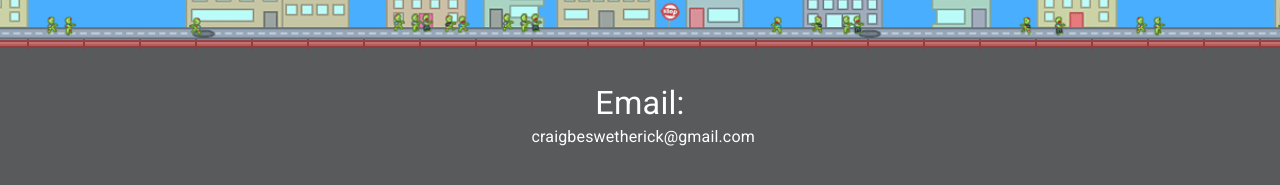
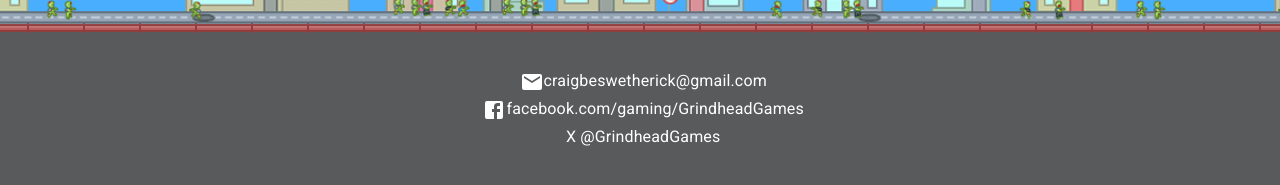
Before and after one commit to Grindhead/Portfolio, a React (Create React App) app: page / in a window 1280 px wide. Shown: the part 609-794 px from the top of the page. Built offline with nearby package versions, Linux system fonts and the light colour scheme; no server answers; the database is empty.

Commit message:
footer social links

```diff
--- a/src/App/Components/Footer/Footer.css
+++ b/src/App/Components/Footer/Footer.css
@@ -23,3 +23,7 @@ footer {
   padding: 5vh;
   background-color: #585a5c;
 }
+
+.icon {
+  vertical-align: middle;
+}
--- a/src/App/Components/Footer/Footer.tsx
+++ b/src/App/Components/Footer/Footer.tsx
@@ -1,6 +1,8 @@
 import "./Footer.css";
 import { Link } from "react-router-dom";
 import { Typography, Box } from "@mui/material";
+import EmailIcon from "@mui/icons-material/Email";
+import FacebookIcon from "@mui/icons-material/Facebook";
 
 export default function Footer() {
   return (
@@ -9,10 +11,21 @@ export default function Footer() {
         <div className="houses" />
         <div className="bars" />
         <div className="footer-content">
-          <Typography variant="h4">Email: </Typography>
           <Typography variant="subtitle1">
             <Link to="mailto:craigbeswetherick@gmail.com">
+              <EmailIcon className="icon" />
               craigbeswetherick@gmail.com
+            </Link>
+          </Typography>
+          <Typography variant="subtitle1">
+            <Link to="https://www.facebook.com/gaming/GrindheadGames">
+              <FacebookIcon className="icon" />
+              facebook.com/gaming/GrindheadGames
+            </Link>
+          </Typography>
+          <Typography variant="subtitle1">
+            <Link to="https://twitter.com/GrindheadGames">
+              X @GrindheadGames
             </Link>
           </Typography>
         </div>
```
